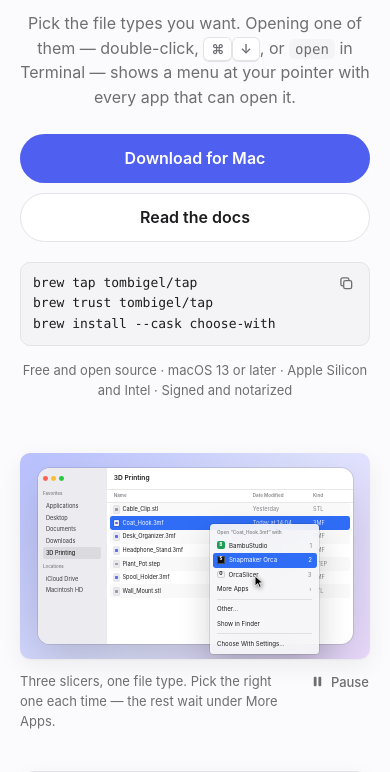
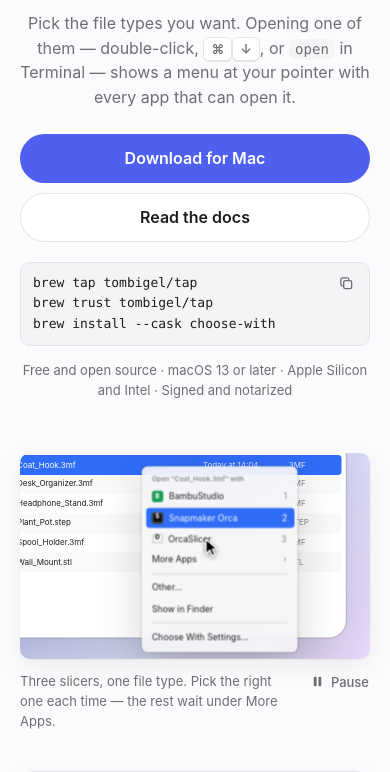
Before and after one commit to tombigel/ChooseWith, a plain HTML site: page docs/index.html in a window 390 px wide. Shown: the part 296-1068 px from the top of the page. Drawn offline with Linux system fonts and the light colour scheme.

Commit message:
Zoom the homepage demo in on the menu on phones
On small screens the demo text is too small to read, so a camera layer
moves in toward the menu as the cursor heads for the file, then pulls
back out when the app opens. Desktop is unchanged. The toast sits
outside the camera at a readable size; paused and Reduce Motion show
the zoomed-in still.

Co-Authored-By: Claude Opus 5.5 <noreply@anthropic.com>
Claude-Session: https://claude.ai/code/session_01AfSRwyqbbuXmDvKDBGKVnz

```diff
--- a/docs/assets/site.css
+++ b/docs/assets/site.css
@@ -151,6 +151,11 @@ code { font-family: var(--mono); font-size: 0.88em; background: var(--code-bg);
   font-family: -apple-system, BlinkMacSystemFont, "SF Pro Text", sans-serif;
   container-type: inline-size;
 }
+.cam {
+  position: absolute; inset: 0; transform-origin: 0 0;
+  transition: transform 1.1s cubic-bezier(0.45, 0, 0.2, 1);
+}
+@media (prefers-reduced-motion: reduce) { .cam { transition: none; } }
 .finder {
   position: absolute; left: 5%; top: 7%; width: 90%; height: 86%;
   background: var(--d-win); border-radius: 12px; overflow: hidden;
@@ -302,6 +307,7 @@ footer nav { display: flex; gap: 18px; flex-wrap: wrap; }
 
   .demo-section { padding-block: 8px 40px; }
   .stage { border-radius: 10px; }
+  .toast { font-size: 12px; padding: 6px 14px; bottom: 8%; white-space: nowrap; }
   .demo-caption { align-items: flex-start; font-size: 13px; }
   .demo-caption .copy { margin: -4px -9px 0 0; }
 
--- a/docs/assets/site.js
+++ b/docs/assets/site.js
@@ -61,6 +61,8 @@ if (stage) {
   const menu = stage.querySelector('.menu');
   const items = [...menu.querySelectorAll('.it')];
   const toast = stage.querySelector('.toast');
+  const cam = stage.querySelector('.cam');
+  const small = matchMedia('(max-width: 600px)');
   const toggle = document.querySelector('.demo-toggle');
   const reduce = matchMedia('(prefers-reduced-motion: reduce)');
   let paused = reduce.matches;
@@ -68,9 +70,32 @@ if (stage) {
   let userPaused = reduce.matches;   // paused by the button (or Reduce Motion), not by scrolling away
 
   const wait = (ms) => new Promise((resolve) => setTimeout(resolve, ms));
+  // A point on an element, in the camera's own (unzoomed) coordinates.
   const at = (el, dx = 0.5, dy = 0.5) => {
-    const s = stage.getBoundingClientRect(), r = el.getBoundingClientRect();
-    return [r.left - s.left + r.width * dx, r.top - s.top + r.height * dy];
+    const c = cam.getBoundingClientRect(), r = el.getBoundingClientRect();
+    const k = c.width / cam.offsetWidth || 1;
+    return [(r.left - c.left + r.width * dx) / k, (r.top - c.top + r.height * dy) / k];
+  };
+  // Phones: the demo is small, so the camera moves in on the menu.
+  const zoomTo = (x, y, instant) => {
+    let t = '';
+    if (small.matches) {
+      const W = cam.offsetWidth, H = cam.offsetHeight;
+      const mw = menu.offsetWidth, mh = menu.offsetHeight;
+      const z = Math.min(2.2, (W * 0.86) / mw, (H * 0.9) / mh);
+      const clamp = (v, lo) => Math.min(0, Math.max(lo, v));
+      const tx = clamp(W / 2 - z * (x + mw / 2), W - z * W);
+      const ty = clamp(H / 2 - z * (y + mh / 2), H - z * H);
+      t = `translate(${tx}px, ${ty}px) scale(${z})`;
+    }
+    if (instant) cam.style.transition = 'none';
+    cam.style.transform = t;
+    if (instant) { void cam.offsetWidth; cam.style.transition = ''; }
+  };
+  const zoomOut = (instant) => {
+    if (instant) cam.style.transition = 'none';
+    cam.style.transform = '';
+    if (instant) { void cam.offsetWidth; cam.style.transition = ''; }
   };
   const move = (x, y) => { cursor.style.transform = `translate(${x}px, ${y}px)`; };
   const click = async () => {
@@ -86,9 +111,9 @@ if (stage) {
     file.classList.remove('sel');
     toast.classList.remove('show');
     highlight(0);
-    const s = stage.getBoundingClientRect();
+    zoomOut(true);
     cursor.style.transition = 'none';
-    move(s.width * 0.78, s.height * 0.82);
+    move(cam.offsetWidth * 0.78, cam.offsetHeight * 0.82);
     void cursor.offsetWidth;
     cursor.style.transition = '';
   }
@@ -96,10 +121,12 @@ if (stage) {
   // The finished state, for Reduce Motion and while paused.
   function still() {
     file.classList.add('sel');
+    zoomOut(true);
     const [x, y] = at(file, 0.42, 0.6);
     menu.style.left = x + 'px';
     menu.style.top = y + 'px';
     menu.classList.add('open');
+    zoomTo(x, y, true);
     highlight(2);
     toast.classList.remove('show');
     const [cx, cy] = at(items[2], 0.4, 0.55);
@@ -114,7 +141,10 @@ if (stage) {
       await wait(700); if (!alive()) return;
       const [x, y] = at(file, 0.42, 0.6);
       move(x, y);
-      await wait(1000); if (!alive()) return;
+      menu.style.left = x + 'px';
+      menu.style.top = y + 'px';
+      zoomTo(x, y);                       // phones: head in toward where the menu will open
+      await wait(small.matches ? 1200 : 1000); if (!alive()) return;
       file.classList.add('sel');
       await click();
       menu.style.left = x + 'px';
@@ -132,6 +162,7 @@ if (stage) {
       cursor.style.transitionDuration = '';
       await click();
       menu.classList.remove('open');
+      zoomOut();
       toast.textContent = 'Opening Coat_Hook.3mf in ' + items[2].dataset.app + '…';
       toast.classList.add('show');
       await wait(2200); if (!alive()) return;
--- a/docs/index.html
+++ b/docs/index.html
@@ -48,6 +48,7 @@ brew install --cask choose-with</pre></div>
     <h2 id="demo-title" class="skip">Demo</h2>
     <div class="demo-frame">
       <div class="stage" role="img" aria-label="Animation: double-clicking Coat_Hook.3mf in Finder shows a menu with BambuStudio, Snapmaker Orca and OrcaSlicer, and OrcaSlicer is chosen.">
+        <div class="cam">
         <div class="finder" aria-hidden="true">
           <div class="f-side">
             <div class="f-lights"><i></i><i></i><i></i></div>
@@ -87,8 +88,9 @@ brew install --cask choose-with</pre></div>
           <div class="sep"></div>
           <div class="plain">Choose With Settings…</div>
         </div>
+        <svg class="cursor" viewBox="0 0 24 34" aria-hidden="true"><path d="M2 2v26l7-6.5 4.6 10.3 4.4-2-4.5-10H22z" fill="#000" stroke="#fff" stroke-width="2" stroke-linejoin="round"/></svg>
+        </div>
         <div class="toast" aria-hidden="true"></div>
-        <svg class="cursor" viewBox="0 0 24 34" aria-hidden="true"><path d="M2 2v26l7-6.5 4.6 10.3 4.4-2-4.5-10H22z" fill="#000" stroke="#fff" stroke-width="2" stroke-linejoin="round"/></svg>
       </div>
       <div class="demo-caption">
         <span>Three slicers, one file type. Pick the right one each time — the rest wait under More Apps.</span>
```
